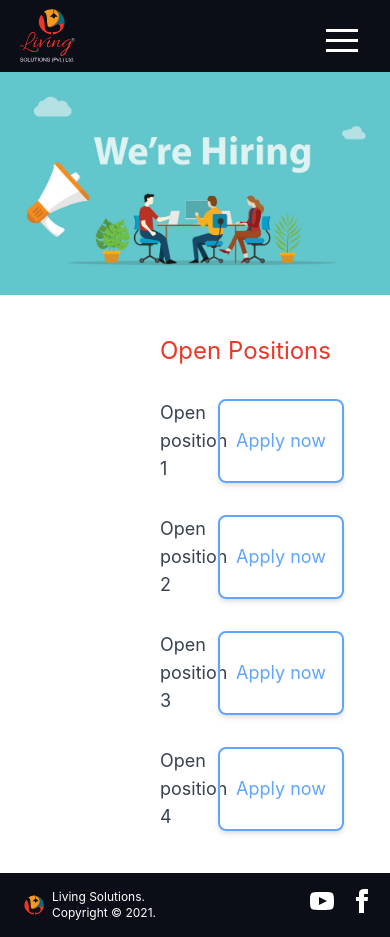
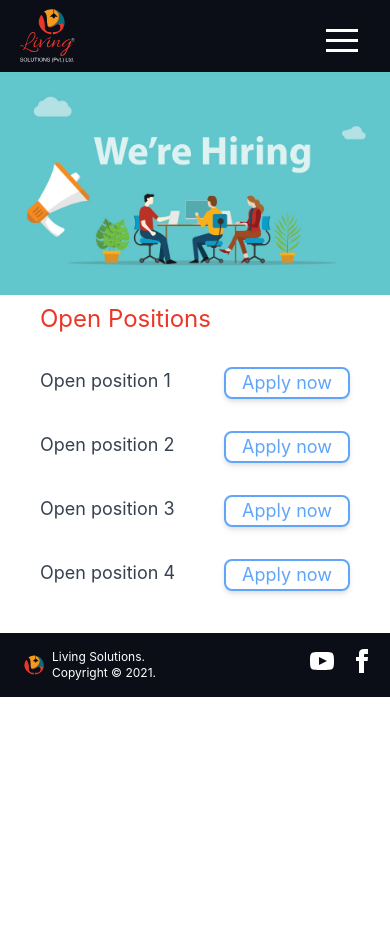
Before and after one commit to NasirKhalidQ/living-frontend, a React (Create React App) app: page /careers in a window 390 px wide. After the commit the page ends 844 px from the top, so only its background shows below. Built offline with nearby package versions, Linux system fonts and the light colour scheme.

Commit message:
made careers page responsive

```diff
--- a/src/Careers.js
+++ b/src/Careers.js
@@ -14,42 +14,42 @@ function Careers() {
           src="./imgs/hiring.jpg"
           alt="hiring"
         />
-        <div className=" ml-40 mt-10 space-y-8">
+        <div className="ml-10 md:ml-40 mt-2 md:mt-10 space-y-8 mr-10">
           <h3 className="text-2xl text-living-red">Open Positions</h3>
-          <ul className="grid text-lg space-y-8 text-gray-700">
-            <li className="grid grid-cols-5">
+          <ul className="text-lg space-y-8 text-gray-700">
+            <li className="grid grid-cols-2 md:grid-cols-5">
               Open position 1
               <button
                 onClick={() => history.push("/apply")}
-                className="px-4 rounded-lg shadow-md border-blue-400 border-2 hover:bg-blue-50 text-blue-400 justify-self-end col-span-3"
+                className="px-4 rounded-lg shadow-md border-blue-400 border-2 hover:bg-blue-50 text-blue-400 justify-self-end col-span-1 md:col-span-3"
               >
                 Apply now
               </button>
             </li>
 
-            <li className="grid grid-cols-5">
+            <li className="grid grid-cols-2 md:grid-cols-5">
               Open position 2
               <button
                 onClick={() => history.push("/apply")}
-                className="px-4 rounded-lg shadow-md border-blue-400 border-2 hover:bg-blue-50 text-blue-400 justify-self-end col-span-3"
+                className="px-4 rounded-lg shadow-md border-blue-400 border-2 hover:bg-blue-50 text-blue-400 justify-self-end col-span-1 md:col-span-3"
               >
                 Apply now
               </button>
             </li>
-            <li className="grid grid-cols-5">
+            <li className="grid grid-cols-2 md:grid-cols-5">
               Open position 3
               <button
                 onClick={() => history.push("/apply")}
-                className="px-4 rounded-lg shadow-md border-blue-400 border-2 hover:bg-blue-50 text-blue-400 justify-self-end col-span-3"
+                className="px-4 rounded-lg shadow-md border-blue-400 border-2 hover:bg-blue-50 text-blue-400 justify-self-end col-span-1 md:col-span-3"
               >
                 Apply now
               </button>
             </li>
-            <li className="grid grid-cols-5">
+            <li className="grid grid-cols-2 md:grid-cols-5">
               Open position 4
               <button
                 onClick={() => history.push("/apply")}
-                className="px-4 rounded-lg shadow-md border-blue-400 border-2 hover:bg-blue-50 text-blue-400 justify-self-end col-span-3"
+                className="px-4 rounded-lg shadow-md border-blue-400 border-2 hover:bg-blue-50 text-blue-400 justify-self-end col-span-1 md:col-span-3"
               >
                 Apply now
               </button>
--- a/src/Clients.js
+++ b/src/Clients.js
@@ -54,6 +54,11 @@ function Clients() {
           src="./imgs/isha.png"
           alt="Beauty Salon and makeup artist"
         />
+        <img
+          className="object-cover"
+          src="./imgs/ithm.png"
+          alt="ITHM rawalpindi"
+        />
       </div>
       <Footer />
     </>
--- a/src/Navbar.js
+++ b/src/Navbar.js
@@ -8,7 +8,7 @@ function NavBar() {
   return (
     <>
       {isOpen && (
-        <nav className="gap-12 absolute bg-black p-6 h-52 sm:hidden w-6/12 justify-start top-0 right-0 text-xl border-l-2 border-b-2 border-white text-white z-10">
+        <nav className="gap-12 absolute bg-black p-6 h-64 sm:hidden w-6/12 justify-start top-0 right-0 text-xl border-l-2 border-b-2 border-white text-white z-10">
           <ul>
             <li className="mt-8 hover:text-living-red">
               <p>About</p>
@@ -18,6 +18,9 @@ function NavBar() {
             </li>
             <li className="mt-2 hover:text-living-red">
               <Link to="/clients">Our Clients</Link>
+            </li>
+            <li className="mt-2 hover:text-living-red">
+              <Link to="/careers">Careers</Link>
             </li>
             <li className="mt-2 hover:text-living-red">
               <Link to="/contact">Contact</Link>
```
Also changed, not shown: public/imgs/ithm.png (added).
